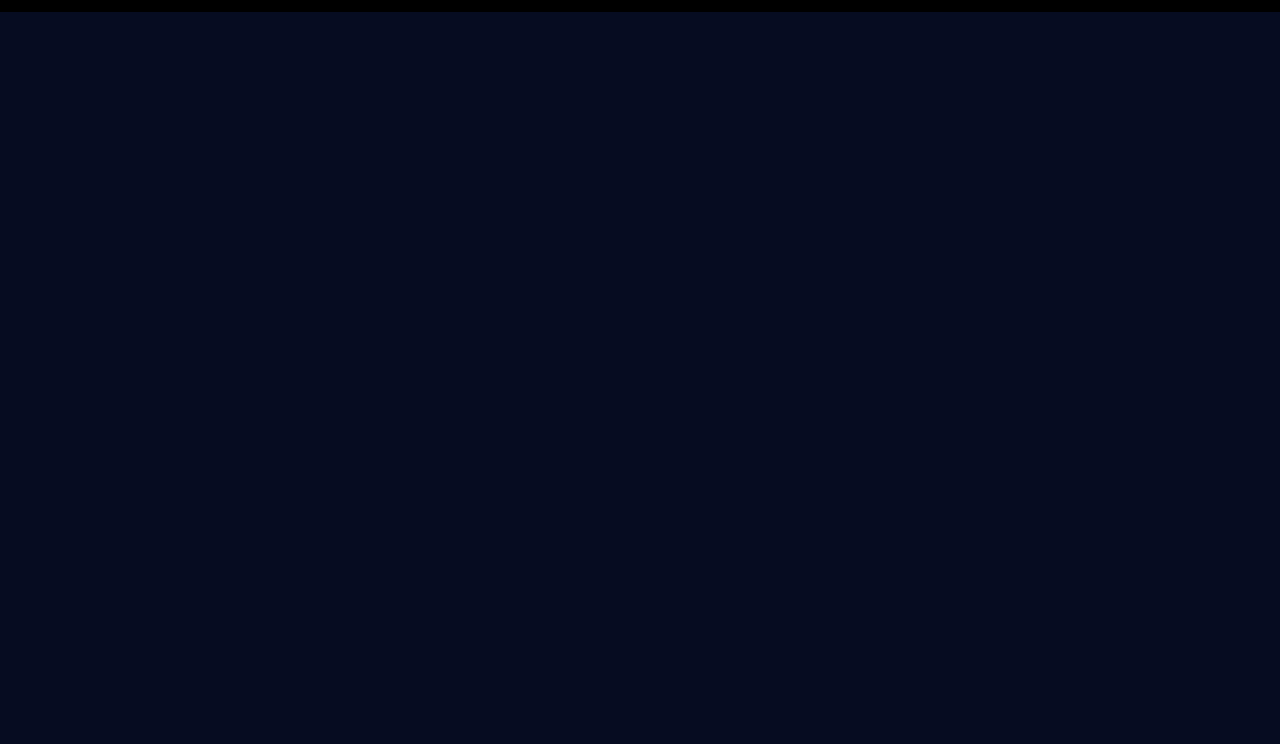
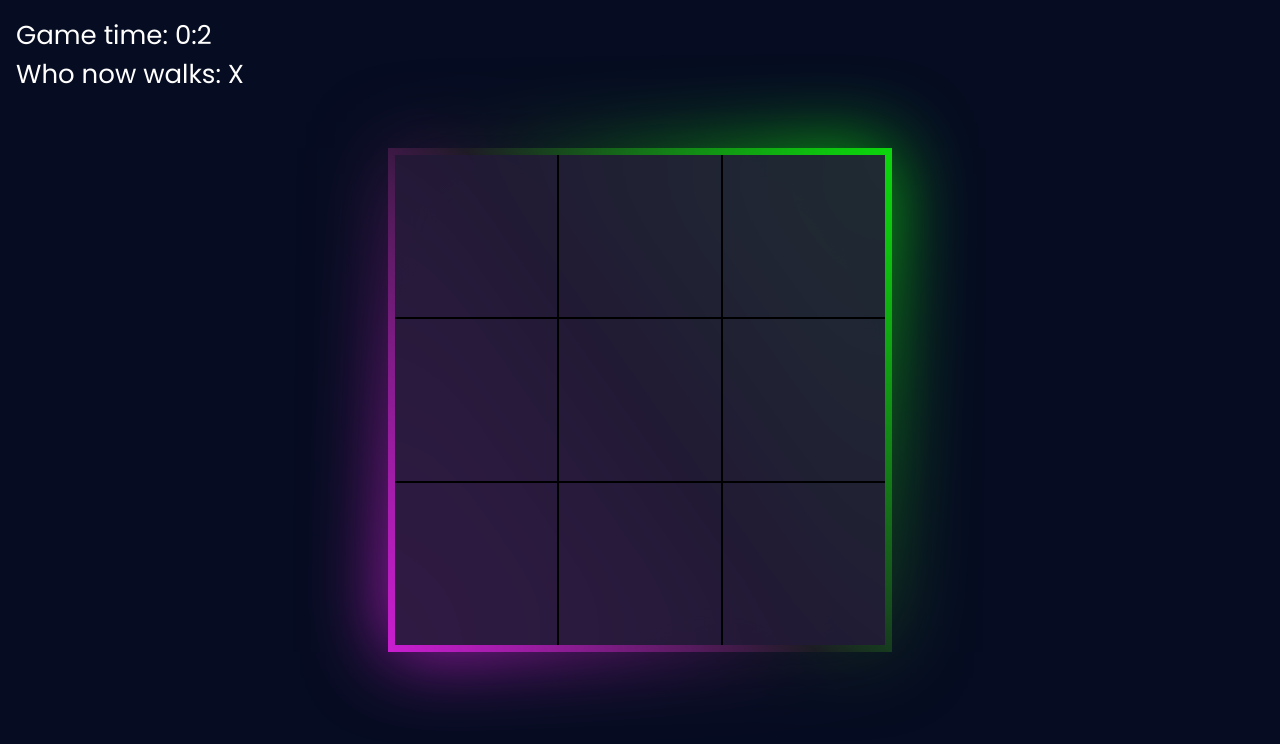
Before and after one commit to Denkalinovsky/tic-tac-toe, a Vue app: page / in a window 1280 px wide. Both pictures are taken after a click on the button "Start new game with another player". Shown: the top 744 px of the page. Built offline with nearby package versions, Linux system fonts and the light colour scheme.

Commit message:
feat(Game): add docs, create methods/computed/beforeDestroy
methods: getPossibleTransitions, setTimer
computed: getTimeGame
beforeDestroy: clearInterval

```diff
--- a/src/components/Game.vue
+++ b/src/components/Game.vue
@@ -1,5 +1,12 @@
 <template>
-  <div class="game">
+  <div v-if="!isEndGame" class="game">
+    <div class="game__info">
+      <div>Game time: {{ getTimeGame }}</div>
+      <div>Who now walks: {{ player }}</div>
+    </div>
+    <div class="box">
+      <div class="content">
+        <div class="game__board">
           <div
             v-for="(key, indexItem) of gameBoard"
             :key="indexItem"
@@ -9,9 +16,22 @@
             {{ gameBoard[indexItem] }}
           </div>
         </div>
+      </div>
+    </div>
+  </div>
+  <div v-else>
+    <div>
+      <div>Game end</div>
+      <div>Winner: {{ player }}</div>
+      <div>Game time: {{ getTimeGame }}</div>
+      <button @click="$emit('backToTheMainMenu')">Back to the main menu</button>
+    </div>
+  </div>
 </template>
 
 <script>
+import { checkGame } from "../../helpers";
+
 export default {
   name: "Game",
   props: {
@@ -22,9 +42,9 @@ export default {
   data() {
     return {
       /**
-       * who walks {string}
+       * player {string}
        */
-      whoWalks: "X",
+      player: "X",
       /**
        * game board {object}
        */
@@ -39,6 +59,22 @@ export default {
         7: "",
         8: "",
       },
+      /**
+       * Is the game over?
+       */
+      isEndGame: false,
+      /**
+       * timer setInterval
+       */
+      timer: "",
+      /**
+       * time now
+       */
+      time: "",
+      /**
+       * game start time
+       */
+      timeInit: new Date(),
     };
   },
   methods: {
@@ -47,8 +83,20 @@ export default {
      * @param: {string} indexItem - index in the object "gameBoard" that you want to change
      */
     changeItem(indexItem) {
-      this.gameBoard[indexItem] = this.whoWalks;
-      this.whoWalks = "X" === this.whoWalks ? "O" : "X";
+      if (this.gameBoard[indexItem] !== "") return;
+      this.gameBoard[indexItem] = this.player;
+      this.movesLeft = this.getPossibleTransitions();
+      if (
+        checkGame(this.gameBoard, "O") ||
+        checkGame(this.gameBoard, "X") ||
+        this.movesLeft === 0
+      ) {
+        localStorage.clear();
+        clearInterval(this.timer);
+        this.isEndGame = true;
+        return;
+      }
+      this.player = "X" === this.player ? "O" : "X";
       this.saveGame();
     },
     /**
@@ -57,24 +105,60 @@ export default {
     saveGame() {
       this.$store.commit("saveGame", {
         gameBoard: this.gameBoard,
-        whoWalks: this.whoWalks,
+        player: this.player,
       });
       localStorage.setItem("gameBoard", JSON.stringify(this.gameBoard));
-      localStorage.setItem("whoWalks", this.whoWalks);
+      localStorage.setItem("player", this.player);
+    },
+    /**
+     * get the number of remaining moves
+     * returns {number} movesLeft
+     */
+    getPossibleTransitions() {
+      let movesLeft = 0;
+      for (let item in this.gameBoard) {
+        if (this.gameBoard[item] === "") movesLeft += 1;
+      }
+      return movesLeft;
+    },
+    /**
+     * setInterval to count game time
+     */
+    setTimer() {
+      this.timer = setInterval(() => {
+        this.time = new Date();
+      }, 1000);
+    },
+  },
+  computed: {
+    /**
+     * get game time
+     * returns {string}
+     */
+    getTimeGame() {
+      const time = new Date(this.time - this.timeInit);
+      return `${time.getMinutes() + ":" + time.getSeconds()}`;
     },
   },
   mounted() {
+    this.setTimer();
     /**
      * load save game
      */
     if (this.isSaveGame) {
       this.gameBoard = JSON.parse(localStorage.getItem("gameBoard"));
-      this.whoWalks = localStorage.getItem("whoWalks");
+      this.player = localStorage.getItem("player");
     }
     /**
      * clear localStorage
      */
     localStorage.clear();
   },
+  beforeDestroy() {
+    /**
+     * clear interval
+     */
+    clearInterval(this.timer);
+  },
 };
 </script>
```
Lines whose indentation alone changed are shown as unchanged.
